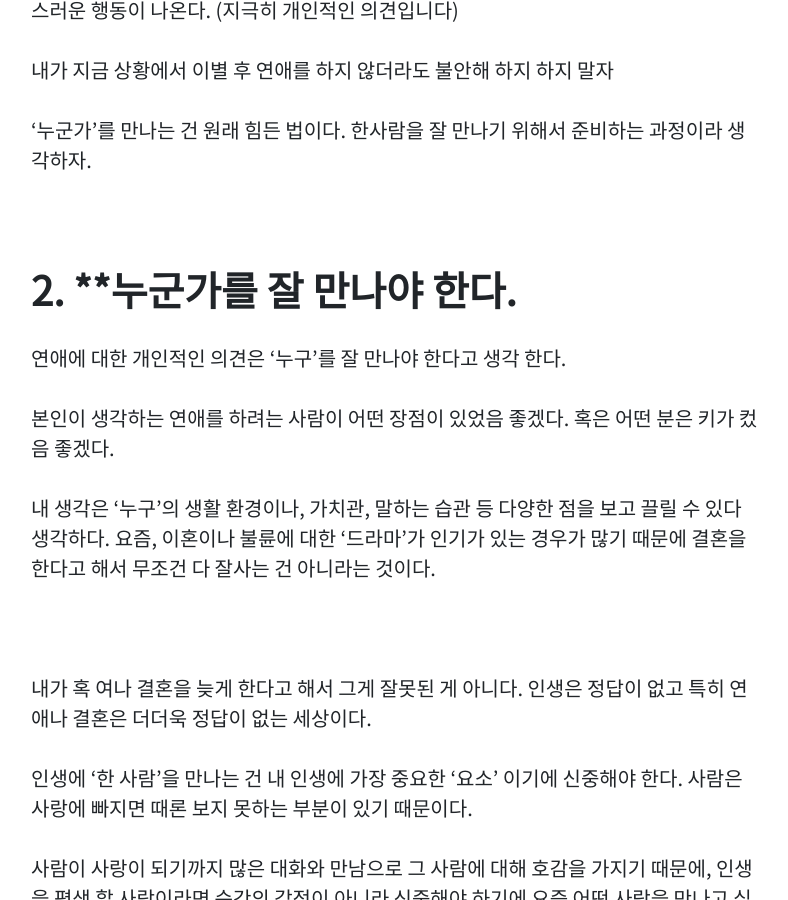
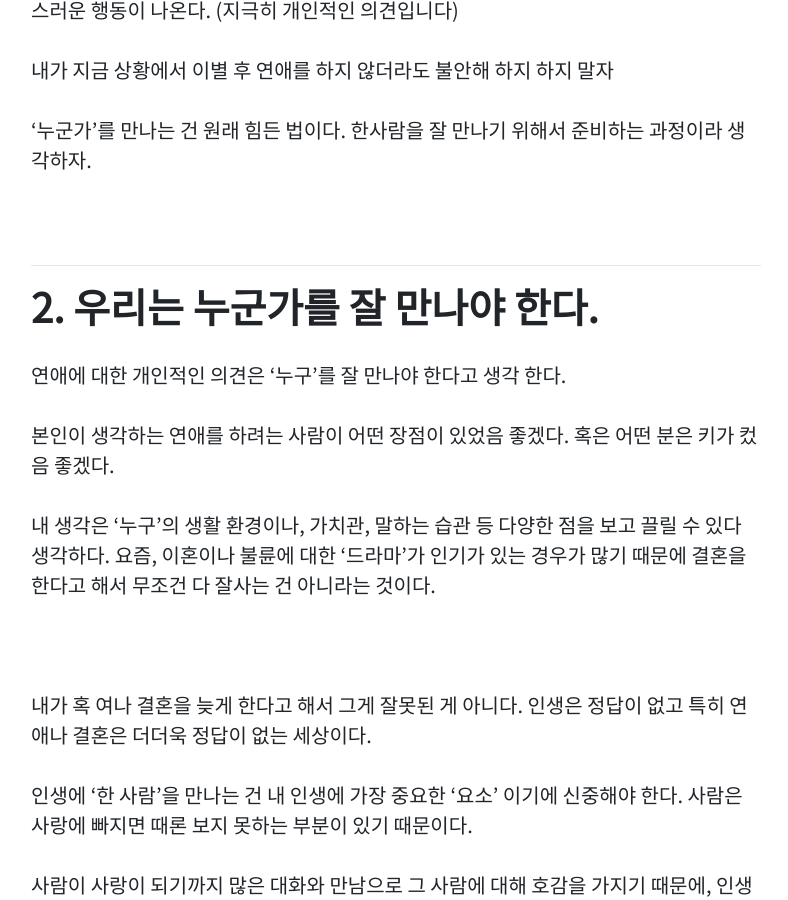
Before and after one commit to moringjyp/rosa, a Jekyll site: the page built from _posts/2020-04-18-Review_01.md, in a window 1280 px wide and 900 px high, scrolled down 1553 px. Shown: the whole window, without its empty margins (244-1032 px from the left). Built offline with Jekyll 4.4.1, drawn with Linux system fonts in a browser that asks for light colours; our own code applies the rules of GitHub Pages for plain Markdown files; comment, search, counter and statistics services are not loaded.

Commit message:
글 재 수정 중

```diff
--- a/_posts/2020-04-18-Review_01.md
+++ b/_posts/2020-04-18-Review_01.md
@@ -52,7 +52,11 @@ description :연애는 무엇인가
 
 
 
-#  2.  **누군가를 잘 만나야 한다.
+------
+
+
+
+# 2. 우리는 누군가를 잘 만나야 한다.
 
 연애에 대한 개인적인 의견은 '누구'를 잘 만나야 한다고 생각 한다.
 
@@ -94,7 +98,7 @@ description :연애는 무엇인가
 
 연애는 정답이 없으니까. 내 인생에서 가장 중요한 사람의 인생을 존중하는 사람이 되자.
 
-
+------
 
 
 
```
